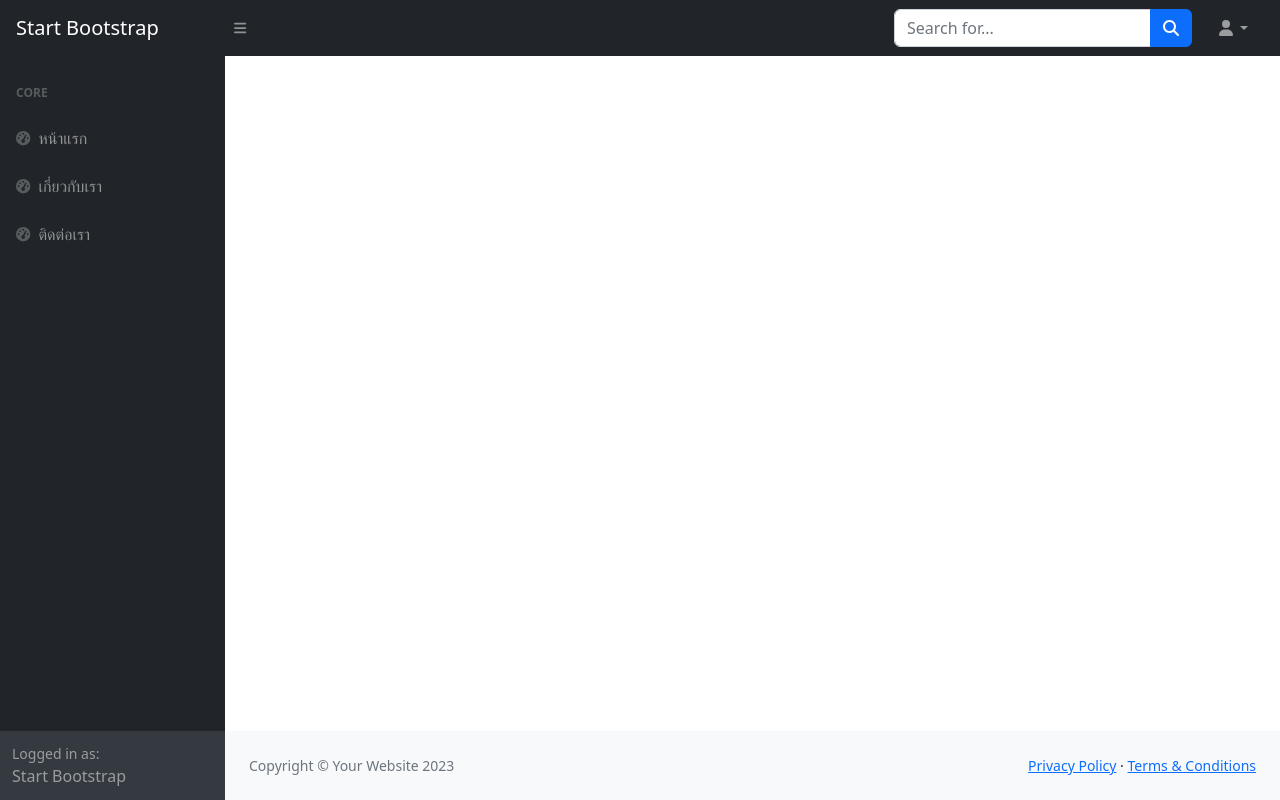
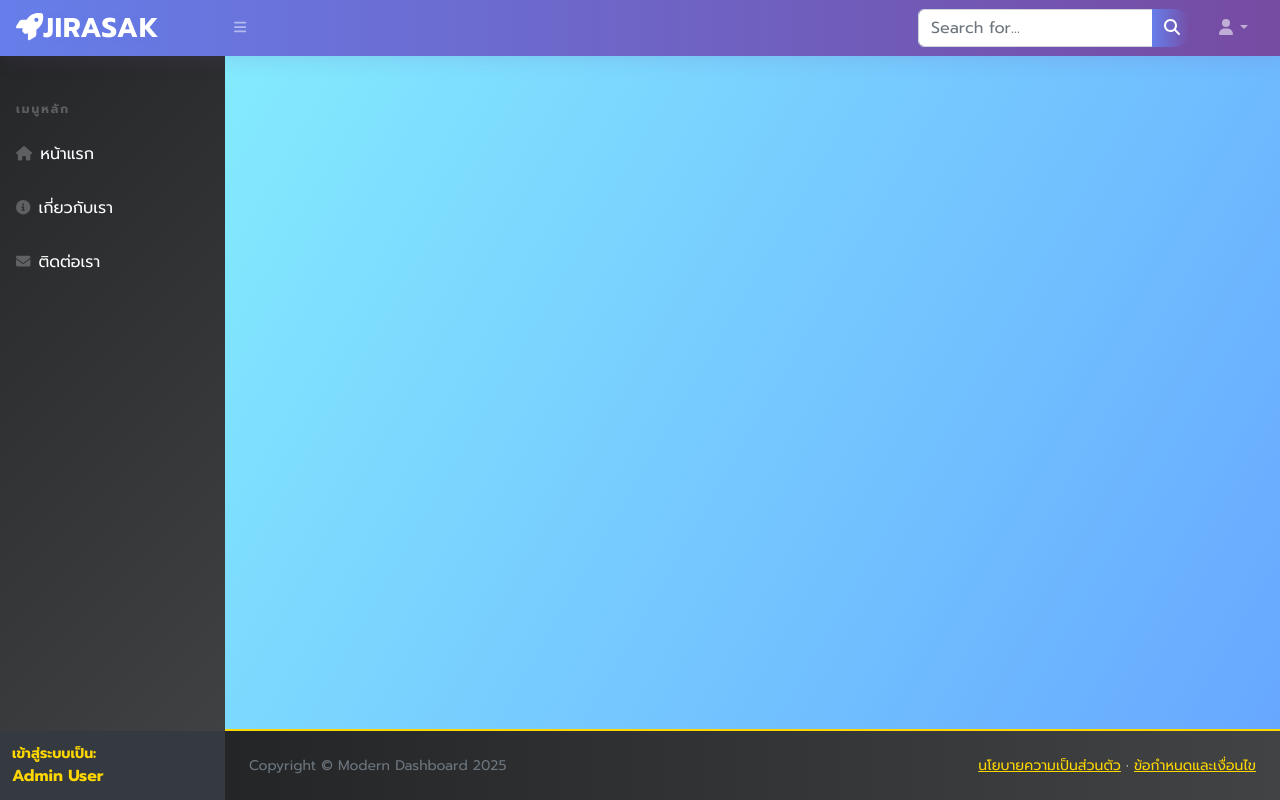
Before and after one commit to Jirasak-Thongpire/web_django, a Django app: template project/webpage/templates/base.html in a window 1280 px wide. Run offline with Django 5.2, Linux system fonts and the light colour scheme; the template is opened without the code that fills it, so the values that code supplies are empty; some libraries are stand-ins or nearby versions.

Commit message:
fix base

```diff
--- a/project/webpage/templates/base.html
+++ b/project/webpage/templates/base.html
@@ -6,35 +6,108 @@
         <meta charset="utf-8" />
         <meta http-equiv="X-UA-Compatible" content="IE=edge" />
         <meta name="viewport" content="width=device-width, initial-scale=1, shrink-to-fit=no" />
-        <meta name="description" content="" />
-        <meta name="author" content="" />
-        <title>{% block title %}{% endblock title %}</title>
+        <meta name="description" content="Modern Dashboard" />
+        <meta name="author" content="Your Name" />
+        <title>{% block title %}JIRASAK{% endblock title %}</title>
         <link href="https://cdn.jsdelivr.net/npm/simple-datatables@7.1.2/dist/style.min.css" rel="stylesheet" />
+        <link href="https://fonts.googleapis.com/css2?family=Prompt:wght@400;700&display=swap" rel="stylesheet">
         <link href="{% static 'css/styles.css' %}" rel="stylesheet" />
         <script src="https://use.fontawesome.com/releases/v6.3.0/js/all.js" crossorigin="anonymous"></script>
+        <style>
+            body {
+                background: linear-gradient(120deg, #89f7fe 0%, #66a6ff 100%);
+                min-height: 100vh;
+                font-family: 'Prompt', 'Segoe UI', Tahoma, Geneva, Verdana, sans-serif;
+            }
+            .sb-topnav {
+                background: linear-gradient(90deg, #667eea 0%, #764ba2 100%) !important;
+                box-shadow: 0 4px 20px rgba(118,75,162,0.15);
+            }
+            .navbar-brand {
+                font-weight: 700;
+                font-size: 1.7rem;
+                letter-spacing: 1px;
+                color: #fff !important;
+                text-shadow: 0 2px 8px rgba(102,126,234,0.2);
+            }
+            .navbar-brand i {
+                color: #ffd700;
+                margin-right: 8px;
+            }
+            .sb-sidenav {
+                background: linear-gradient(135deg, #232526 0%, #414345 100%) !important;
+                color: #fff;
+            }
+            .sb-sidenav .nav-link {
+                color: #fff !important;
+                font-weight: 500;
+                border-radius: 8px;
+                margin-bottom: 6px;
+                transition: background 0.2s, color 0.2s;
+            }
+            .sb-sidenav .nav-link.active, .sb-sidenav .nav-link:hover {
+                background: linear-gradient(90deg, #89f7fe 0%, #66a6ff 100%);
+                color: #232526 !important;
+            }
+            .sb-sidenav-menu-heading {
+                color: #ffd700;
+                font-size: 1.1rem;
+                margin-top: 1rem;
+                letter-spacing: 2px;
+            }
+            .sb-sidenav-footer {
+                background: rgba(0,0,0,0.1);
+                color: #ffd700;
+                font-weight: 600;
+            }
+            .card {
+                border-radius: 18px;
+                box-shadow: 0 6px 24px rgba(102,126,234,0.08);
+            }
+            .btn-primary {
+                background: linear-gradient(90deg, #667eea 0%, #764ba2 100%);
+                border: none;
+                border-radius: 25px;
+                font-weight: 600;
+                letter-spacing: 1px;
+                transition: background 0.2s, transform 0.2s;
+            }
+            .btn-primary:hover {
+                background: linear-gradient(90deg, #764ba2 0%, #667eea 100%);
+                transform: translateY(-2px) scale(1.04);
+            }
+            footer {
+                background: linear-gradient(90deg, #232526 0%, #414345 100%) !important;
+                color: #fff;
+                border-top: 2px solid #ffd700;
+            }
+            .footer a {
+                color: #ffd700;
+                text-decoration: underline;
+            }
+            .footer a:hover {
+                color: #fff;
+            }
+        </style>
     </head>
     <body class="sb-nav-fixed">
         <nav class="sb-topnav navbar navbar-expand navbar-dark bg-dark">
-            <!-- Navbar Brand-->
-            <a class="navbar-brand ps-3" href="index.html">Start Bootstrap</a>
-            <!-- Sidebar Toggle-->
-            <button class="btn btn-link btn-sm order-1 order-lg-0 me-4 me-lg-0" id="sidebarToggle" href="#!"><i class="fas fa-bars"></i></button>
-            <!-- Navbar Search-->
+            <a class="navbar-brand ps-3" href="/index/"><i class="fas fa-rocket"></i>JIRASAK</a>
+            <button class="btn btn-link btn-sm order-1 order-lg-0 me-4 me-lg-0" id="sidebarToggle" type="button"><i class="fas fa-bars"></i></button>
             <form class="d-none d-md-inline-block form-inline ms-auto me-0 me-md-3 my-2 my-md-0">
                 <div class="input-group">
                     <input class="form-control" type="text" placeholder="Search for..." aria-label="Search for..." aria-describedby="btnNavbarSearch" />
                     <button class="btn btn-primary" id="btnNavbarSearch" type="button"><i class="fas fa-search"></i></button>
                 </div>
             </form>
-            <!-- Navbar-->
             <ul class="navbar-nav ms-auto ms-md-0 me-3 me-lg-4">
                 <li class="nav-item dropdown">
                     <a class="nav-link dropdown-toggle" id="navbarDropdown" href="#" role="button" data-bs-toggle="dropdown" aria-expanded="false"><i class="fas fa-user fa-fw"></i></a>
                     <ul class="dropdown-menu dropdown-menu-end" aria-labelledby="navbarDropdown">
-                        <li><a class="dropdown-item" href="#!">Settings</a></li>
-                        <li><a class="dropdown-item" href="#!">Activity Log</a></li>
+                        <li><a class="dropdown-item" href="#">Settings</a></li>
+                        <li><a class="dropdown-item" href="#">Activity Log</a></li>
                         <li><hr class="dropdown-divider" /></li>
-                        <li><a class="dropdown-item" href="#!">Logout</a></li>
+                        <li><a class="dropdown-item" href="#">Logout</a></li>
                     </ul>
                 </li>
             </ul>
@@ -44,26 +117,24 @@
                 <nav class="sb-sidenav accordion sb-sidenav-dark" id="sidenavAccordion">
                     <div class="sb-sidenav-menu">
                         <div class="nav">
-                            <div class="sb-sidenav-menu-heading">Core</div>
-                            <a class="nav-link" href="/index">
-                                <div class="sb-nav-link-icon"><i class="fas fa-tachometer-alt"></i></div>
+                            <div class="sb-sidenav-menu-heading">เมนูหลัก</div>
+                            <a class="nav-link" href="/index/">
+                                <div class="sb-nav-link-icon"><i class="fas fa-home"></i></div>
                                 หน้าแรก
                             </a>
-
-                            <a class="nav-link" href="/about">
-                                <div class="sb-nav-link-icon"><i class="fas fa-tachometer-alt"></i></div>
+                            <a class="nav-link" href="/about/">
+                                <div class="sb-nav-link-icon"><i class="fas fa-info-circle"></i></div>
                                 เกี่ยวกับเรา
                             </a>
-
-                            <a class="nav-link" href="/contact">
-                                <div class="sb-nav-link-icon"><i class="fas fa-tachometer-alt"></i></div>
+                            <a class="nav-link" href="/contact/">
+                                <div class="sb-nav-link-icon"><i class="fas fa-envelope"></i></div>
                                 ติดต่อเรา
                             </a>
                         </div>
                     </div>
                     <div class="sb-sidenav-footer">
-                        <div class="small">Logged in as:</div>
-                        Start Bootstrap
+                        <div class="small">เข้าสู่ระบบเป็น:</div>
+                        <span style="color:#ffd700;">Admin User</span>
                     </div>
                 </nav>
             </div>
@@ -71,14 +142,14 @@
                 <main>
                     {% block content %}{% endblock content %}
                 </main>
-                <footer class="py-4 bg-light mt-auto">
+                <footer class="py-4 bg-light mt-auto footer">
                     <div class="container-fluid px-4">
                         <div class="d-flex align-items-center justify-content-between small">
-                            <div class="text-muted">Copyright &copy; Your Website 2023</div>
+                            <div class="text-muted">Copyright &copy; Modern Dashboard 2025</div>
                             <div>
-                                <a href="#">Privacy Policy</a>
+                                <a href="#">นโยบายความเป็นส่วนตัว</a>
                                 &middot;
-                                <a href="#">Terms &amp; Conditions</a>
+                                <a href="#">ข้อกำหนดและเงื่อนไข</a>
                             </div>
                         </div>
                     </div>
```
